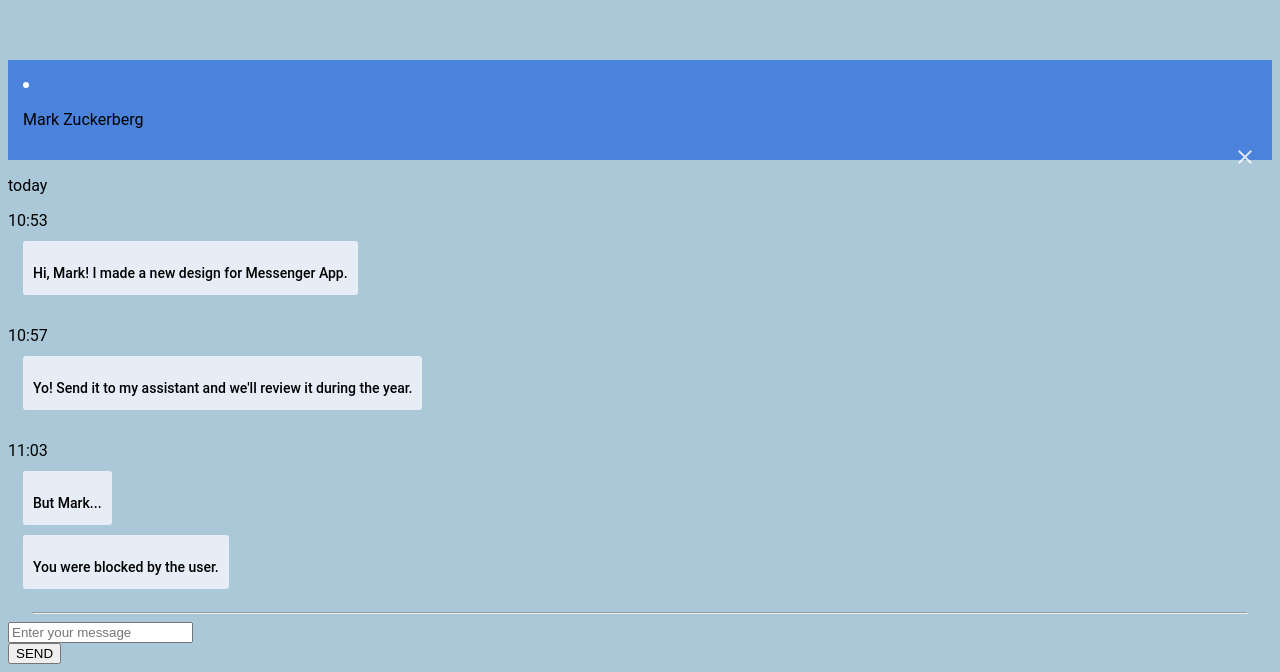
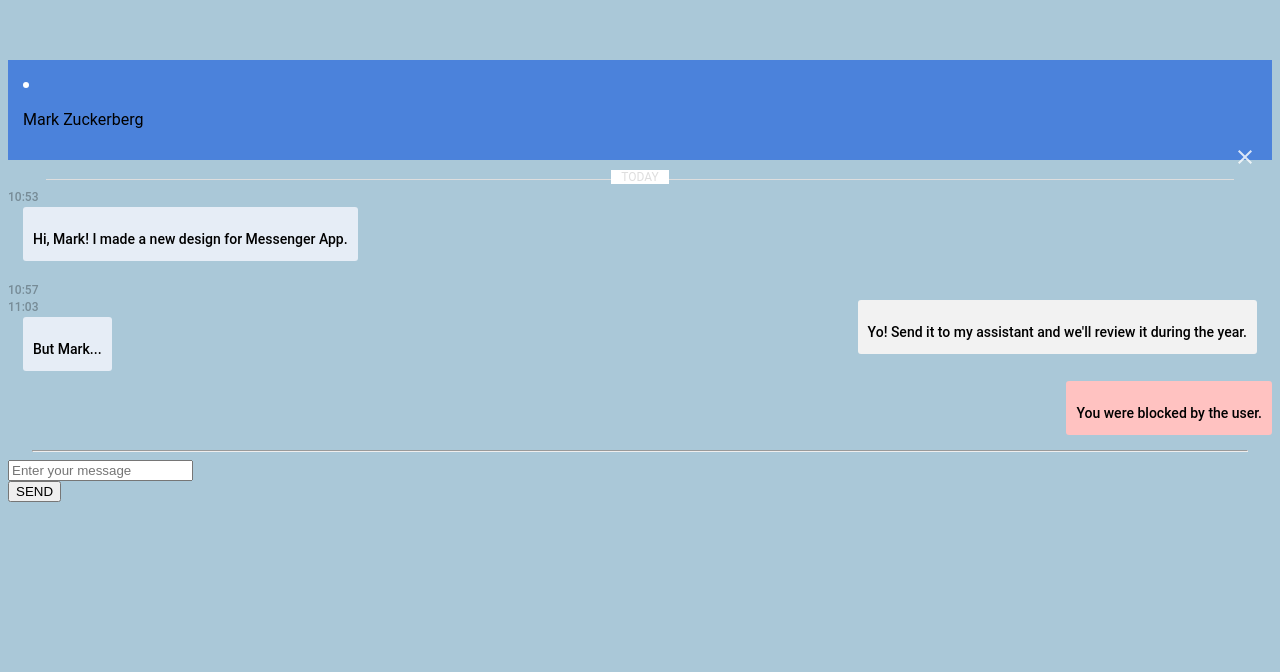
Before and after one commit to abdilakhatovak/frontend-cours, a plain HTML site: page index.html in a window 1280 px wide. Shown: the part 190-862 px from the top of the page. After the commit the page ends 800 px from the top, so only its background shows below. Drawn offline with Linux system fonts and the light colour scheme.

Commit message:
blocked message

```diff
--- a/styles.css
+++ b/styles.css
@@ -67,3 +67,46 @@
     font-weight: 500;
     border-radius: 3px;
 }
+.chat-body {
+    padding: 15px;
+    background-color: #fff;
+}
+
+.date {
+    width: 94%;
+    text-align: center;
+    border-bottom: 1px solid #dedede;
+    line-height: 0.1em;
+    margin: 15px auto;
+}
+
+.date span {
+    background: #fff;
+    padding: 0 10px;
+    text-transform: uppercase;
+    font-size: 12px;
+    color: #dedede;
+}
+
+.time {
+    font-size: 12px;
+    opacity: .3;
+    font-weight: 500;
+    line-height: 5px;
+    padding-bottom: 0px;
+}
+
+.received {
+    text-align: right;
+}
+
+.received-message .msg-body {
+    background-color: #f2f2f2;
+    float: right;
+    margin-right: 15px;
+}
+
+.received-message .msg-body.banned {
+    background-color: #ffc2c1;
+    margin-right: 0px;
+}
```
